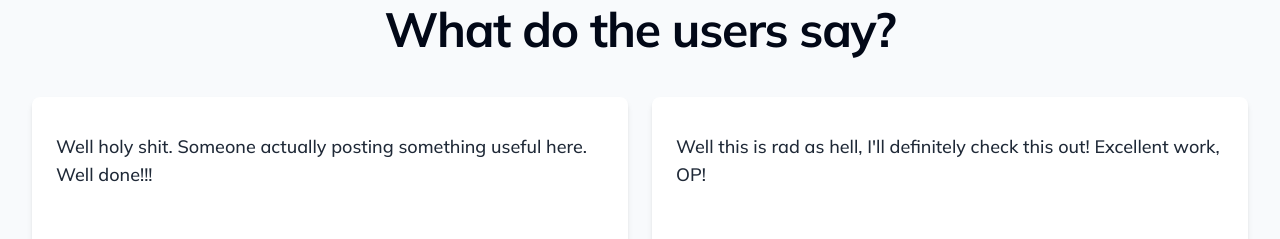
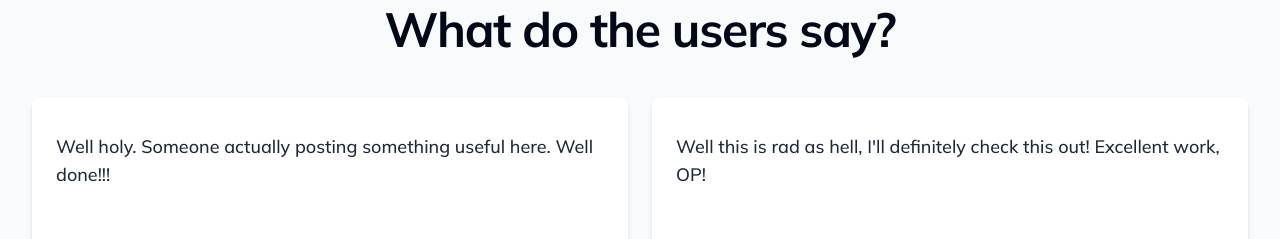
Before and after one commit to daniyalmaster693/MenuScores-Website, a Next.js app: page / in a window 1280 px wide. Shown: the part 3580-3819 px from the top of the page. Built offline with nearby package versions, Linux system fonts and the light colour scheme.

Commit message:
Updated Testimonials

```diff
--- a/src/components/landingPageComponents/Testimonials.js
+++ b/src/components/landingPageComponents/Testimonials.js
@@ -15,7 +15,7 @@ function TestimonialsSection() {
                   {
                     user: "u/Creative_Half4392",
                     comment:
-                      "Well holy shit. Someone actually posting something useful here. Well done!!!",
+                      "Well holy. Someone actually posting something useful here. Well done!!!",
                   },
                   {
                     user: "u/_harveyghost",
```
